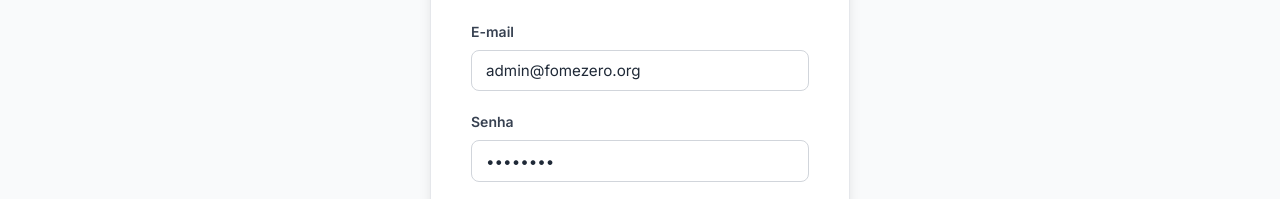
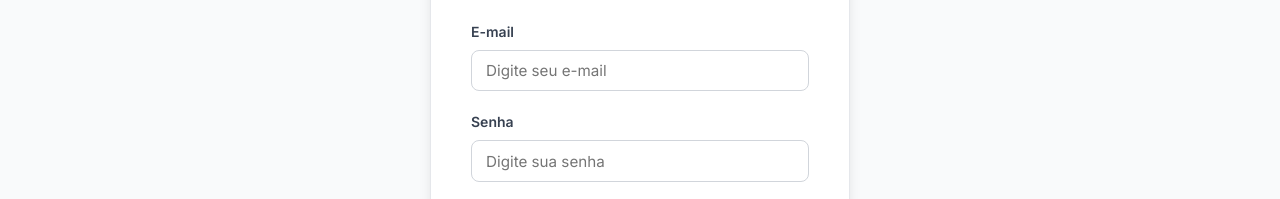
Before and after one commit to matheuscorreiadev/FomeZeroConectada, a plain HTML site: page frontend/index.html in a window 1280 px wide. Both pictures are taken after a click on the link "Painel Admin". Shown: the part 348-547 px from the top of the page. Drawn offline with Linux system fonts and the light colour scheme; no server answers.

Commit message:
correção de segurança de login no html

```diff
--- a/frontend/index.html
+++ b/frontend/index.html
@@ -264,11 +264,11 @@
         <form onsubmit="doLogin(event)">
             <div class="form-group">
                 <label>E-mail</label>
-                        <input type="email" id="loginEmail" value="admin@fomezero.org" required />
+                <input type="email" id="loginEmail" placeholder="Digite seu e-mail" required />
             </div>
             <div class="form-group">
                 <label>Senha</label>
-                        <input type="password" id="loginSenha" value="admin123" required />
+                <input type="password" id="loginSenha" placeholder="Digite sua senha" required />
             </div>
             <button type="submit" class="btn-primary btn-full">Entrar</button>
         </form>
```
Lines whose indentation alone changed are shown as unchanged.
